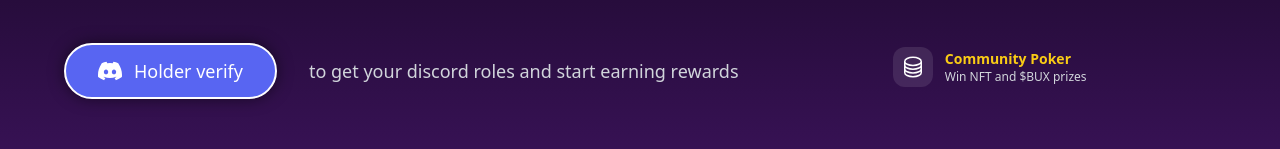
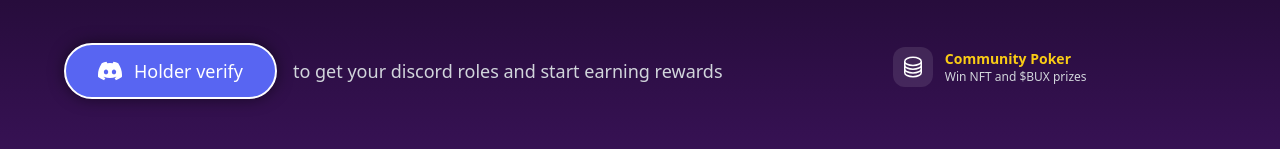
Before and after one commit to tomBUXDAO/BUXDAO, a React (Vite) app: page / in a window 1280 px wide. Shown: the part 373-522 px from the top of the page. Built offline with nearby package versions, Linux system fonts and the light colour scheme; no server answers.

Commit message:
style: reduce gap between button and text - Change gap-8 to gap-4 - Maintain other spacing and styling

```diff
--- a/src/components/Hero.jsx
+++ b/src/components/Hero.jsx
@@ -54,7 +54,7 @@ const Hero = () => {
                 100% revenue share paid out through daily token-based rewards
               </span>
             </h2>
-            <div className="inline-flex items-center gap-8">
+            <div className="inline-flex items-center gap-4">
               <button className="flex items-center justify-center space-x-3 bg-[#5865F2] px-8 py-3 rounded-full text-white text-base sm:text-lg hover:opacity-90 transition-opacity border-2 border-white shadow-[0_0_15px_rgba(0,0,0,0.5)] whitespace-nowrap">
                 <DiscordIcon className="h-5 w-5 sm:h-6 sm:w-6" />
                 <span>Holder verify</span>
```
